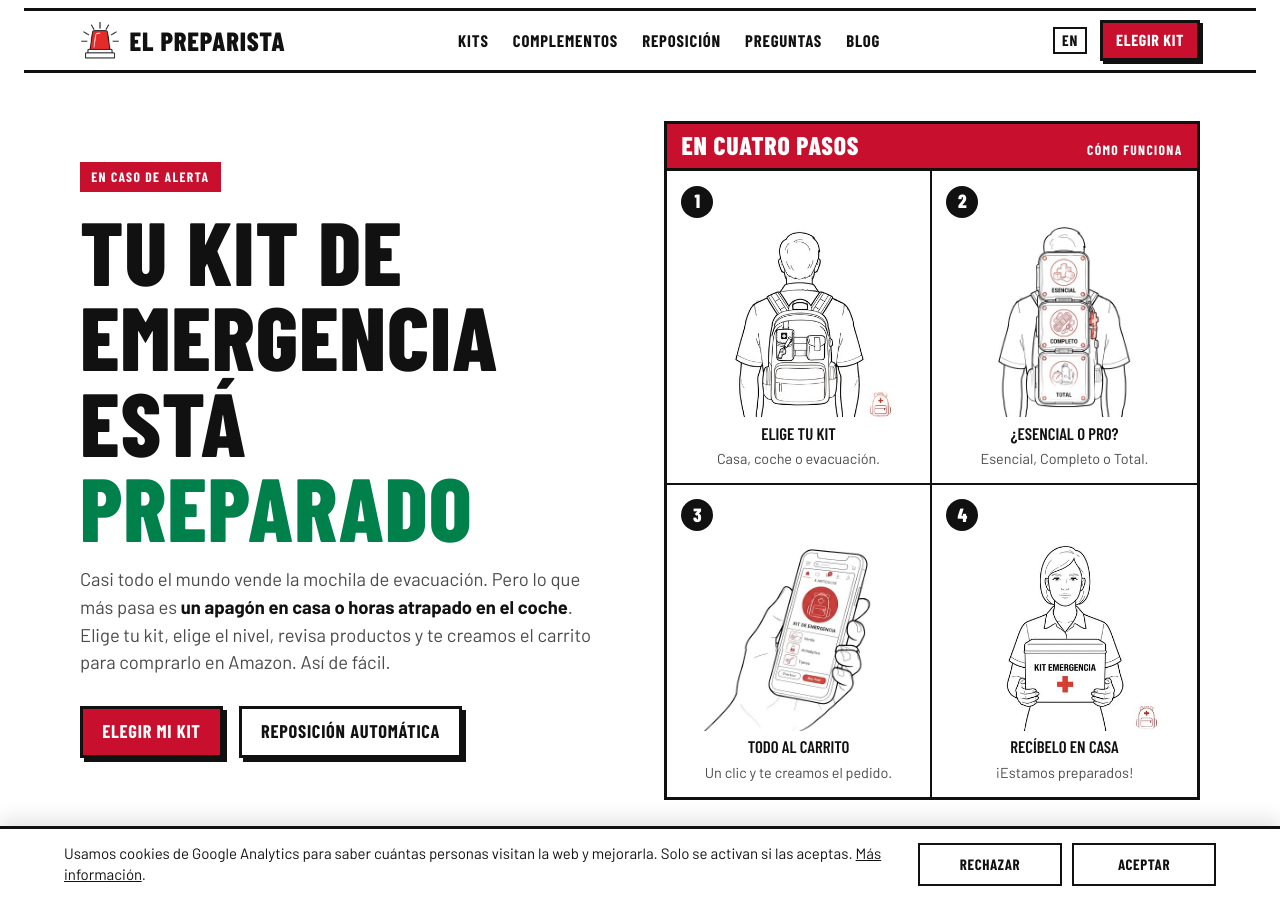
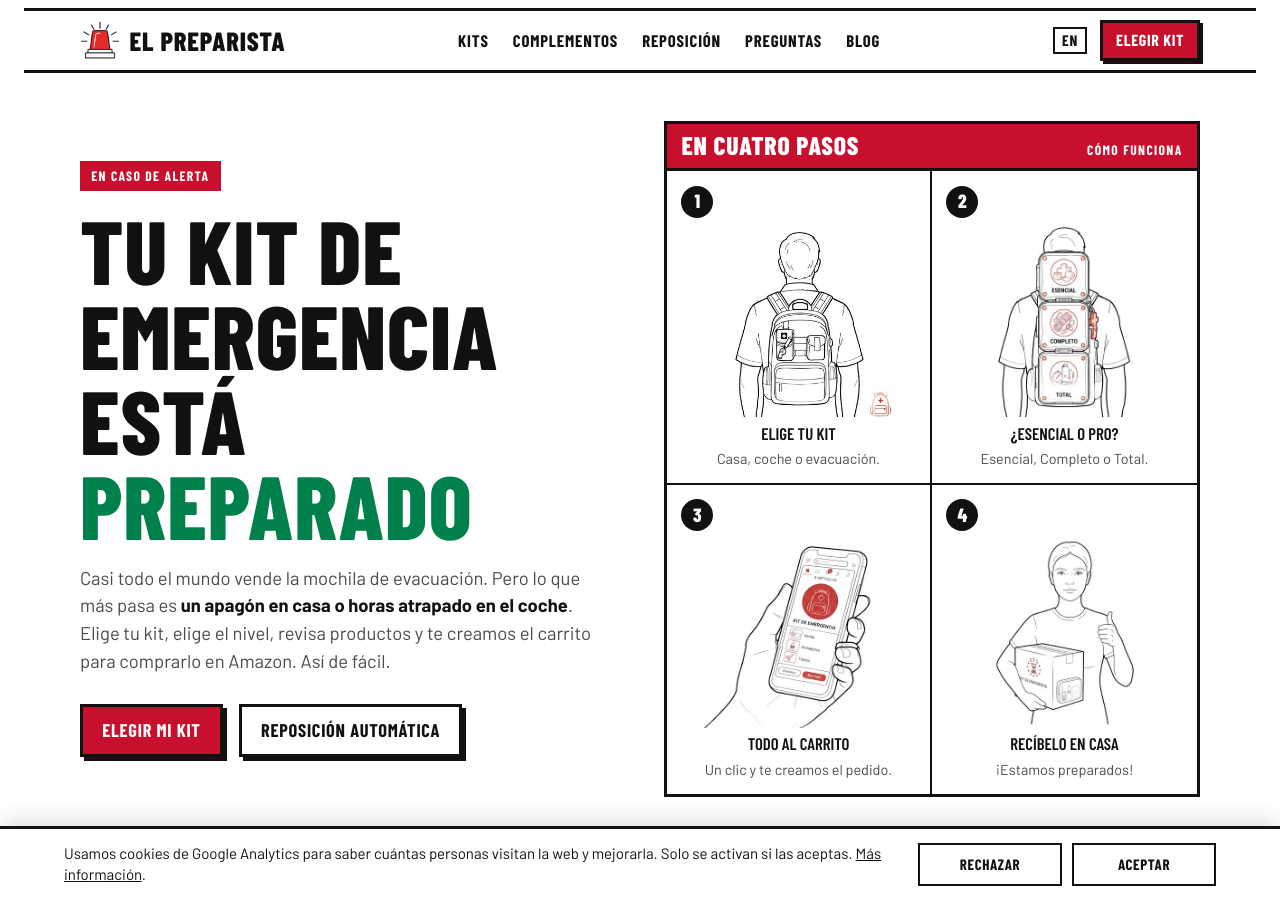
Before and after one commit to lucilayun-ux/elpreparista, a Jekyll site: the page index.html, which Jekyll copies as it is, in a window 1280 px wide and 900 px high. Built offline with Jekyll 4.4.1, drawn with Linux system fonts in a browser that asks for light colours.

Commit message:
Paso 4: nueva ilustración (sin el OK ni la mochila roja)
Co-Authored-By: Claude Opus 5.5 <noreply@anthropic.com>
Claude-Session: https://claude.ai/code/session_01V7PVvrC8Dt7YxBNA65S9m6

```diff
--- a/en.html
+++ b/en.html
@@ -300,7 +300,7 @@ footer .wrap { display: grid; gap: .6rem; }
         <a class="panel" href="#kits"><span class="num">1</span><img class="pic photo" src="paso1.jpg" alt="Person seen from behind wearing an emergency backpack" width="140" height="142"><p>Choose your kit</p><small>Home, car or evacuation.</small></a>
         <a class="panel" href="#kits"><span class="num">2</span><img class="pic photo" src="paso2.jpg" alt="Person wearing a three-module backpack: Essential, Complete and Total" width="140" height="140"><p>Essential or Pro?</p><small>Essential, Complete or Total.</small></a>
         <a class="panel" href="#kits"><span class="num">3</span><img class="pic photo" src="paso3.jpg" alt="Hand holding a phone with the emergency kit order" width="140" height="140"><p>All in the basket</p><small>One click and we build your order.</small></a>
-        <a class="panel" href="#reposicion"><span class="num">4</span><img class="pic photo" src="paso4.jpg" alt="Woman holding an emergency kit box" width="140" height="142"><p>Delivered to your door</p><small>We&#8217;re ready!</small></a>
+        <a class="panel" href="#reposicion"><span class="num">4</span><img class="pic photo" src="paso4.jpg" alt="Woman holding an emergency kit box and giving a thumbs-up" width="140" height="140"><p>Delivered to your door</p><small>We&#8217;re ready!</small></a>
       </div>
     </div>
   </div>
--- a/index.html
+++ b/index.html
@@ -300,7 +300,7 @@ footer .wrap { display: grid; gap: .6rem; }
         <a class="panel" href="#kits"><span class="num">1</span><img class="pic photo" src="paso1.jpg" alt="Persona de espaldas con la mochila de emergencia puesta" width="140" height="142"><p>Elige tu kit</p><small>Casa, coche o evacuación.</small></a>
         <a class="panel" href="#kits"><span class="num">2</span><img class="pic photo" src="paso2.jpg" alt="Persona con una mochila de tres módulos: Esencial, Completo y Total" width="140" height="140"><p>¿Esencial o Pro?</p><small>Esencial, Completo o Total.</small></a>
         <a class="panel" href="#kits"><span class="num">3</span><img class="pic photo" src="paso3.jpg" alt="Mano sujetando un móvil con el pedido del kit de emergencia" width="140" height="140"><p>Todo al carrito</p><small>Un clic y te creamos el pedido.</small></a>
-        <a class="panel" href="#reposicion"><span class="num">4</span><img class="pic photo" src="paso4.jpg" alt="Mujer sujetando una caja de kit de emergencia" width="140" height="142"><p>Recíbelo en casa</p><small>¡Estamos preparados!</small></a>
+        <a class="panel" href="#reposicion"><span class="num">4</span><img class="pic photo" src="paso4.jpg" alt="Mujer con una caja de kit de emergencia haciendo el gesto de OK con el pulgar" width="140" height="140"><p>Recíbelo en casa</p><small>¡Estamos preparados!</small></a>
       </div>
     </div>
   </div>
--- a/tools/build_en.py
+++ b/tools/build_en.py
@@ -46,7 +46,7 @@ TRADUCCIONES = [
     ('alt="Persona de espaldas con la mochila de emergencia puesta"', 'alt="Person seen from behind wearing an emergency backpack"'),
     ('alt="Persona con una mochila de tres módulos: Esencial, Completo y Total"', 'alt="Person wearing a three-module backpack: Essential, Complete and Total"'),
     ('alt="Mano sujetando un móvil con el pedido del kit de emergencia"', 'alt="Hand holding a phone with the emergency kit order"'),
-    ('alt="Mujer sujetando una caja de kit de emergencia"', 'alt="Woman holding an emergency kit box"'),
+    ('alt="Mujer con una caja de kit de emergencia haciendo el gesto de OK con el pulgar"', 'alt="Woman holding an emergency kit box and giving a thumbs-up"'),
     ('<p>Elige tu kit</p><small>Casa, coche o evacuación.</small>', '<p>Choose your kit</p><small>Home, car or evacuation.</small>'),
     ('<p>¿Esencial o Pro?</p><small>Esencial, Completo o Total.</small>', '<p>Essential or Pro?</p><small>Essential, Complete or Total.</small>'),
     ('<p>Todo al carrito</p><small>Un clic y te creamos el pedido.</small>', '<p>All in the basket</p><small>One click and we build your order.</small>'),
```
Also changed, not shown: paso4.jpg.
